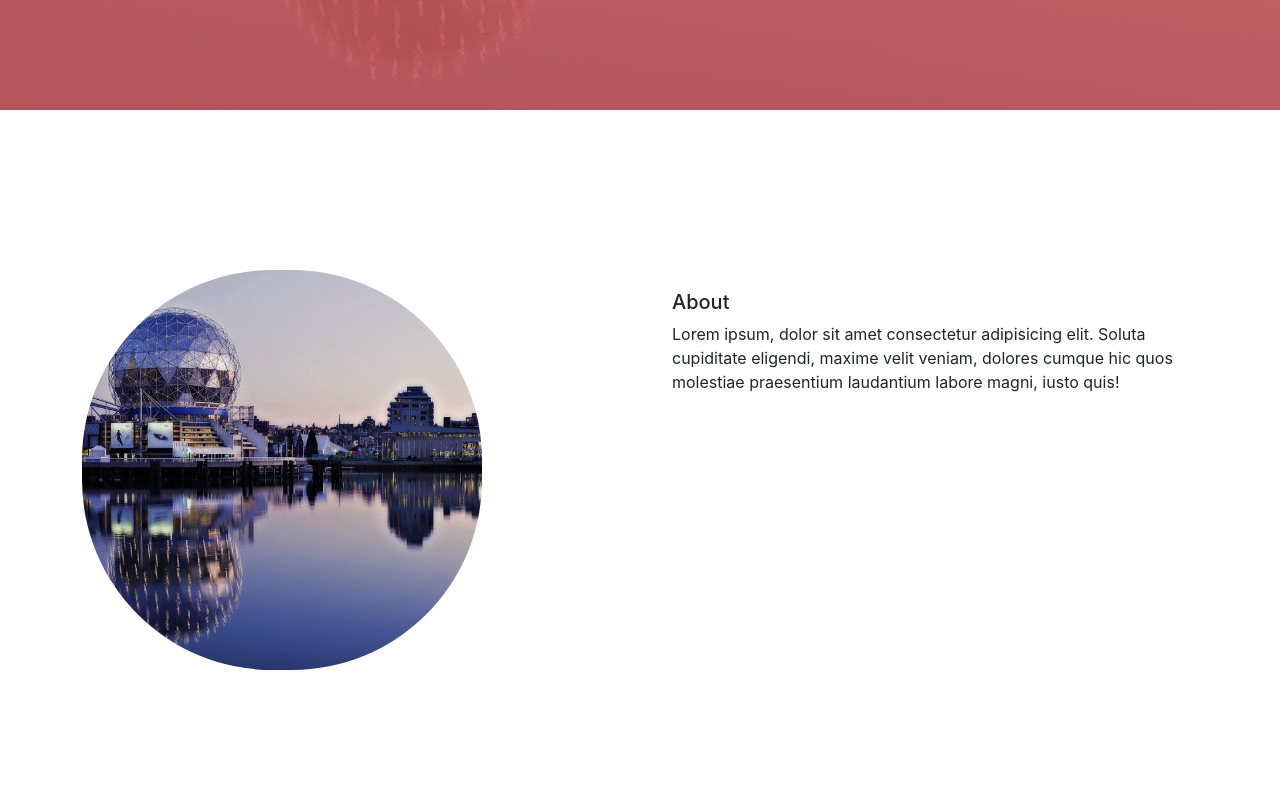
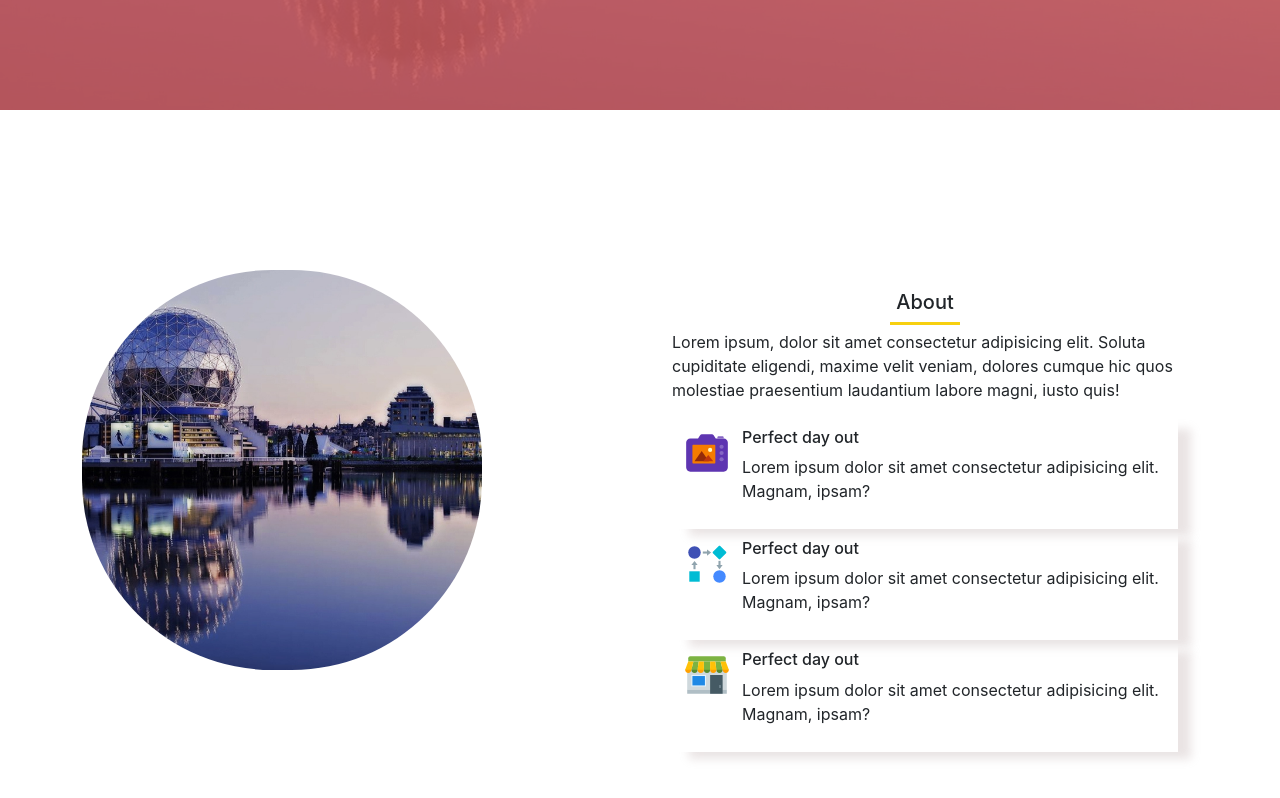
Before and after one commit to Rauf-pro/React-Company-Website, a React (Create React App) app: page / in a window 1280 px wide. Shown: the part 760-1558 px from the top of the page. Built offline with nearby package versions, Linux system fonts and the light colour scheme.

Commit message:
Created card-item and styled

```diff
--- a/package.json
+++ b/package.json
@@ -8,6 +8,7 @@
     "@testing-library/user-event": "^13.5.0",
     "react": "^18.2.0",
     "react-dom": "^18.2.0",
+    "react-icons": "^4.7.1",
     "react-scripts": "5.0.1",
     "typewriter-effect": "^2.19.0",
     "web-vitals": "^2.1.4"
--- a/src/About/About.js
+++ b/src/About/About.js
@@ -1,6 +1,7 @@
 import React from "react";
 import "./about.css";
 import about from "../../src/image/about.jpg";
+import { FcSlrBackSide, FcWorkflow, FcShop } from "react-icons/fc";
 
 const About = () => {
   return (
@@ -22,6 +23,54 @@ const About = () => {
               cupiditate eligendi, maxime velit veniam, dolores cumque hic quos
               molestiae praesentium laudantium labore magni, iusto quis!
             </p>
+            <div className="card-design">
+              <div className="about-list-item">
+                <div className="about-details-icon">
+                  <p>
+                    <FcSlrBackSide size={50} />
+                  </p>
+                </div>
+                <div>
+                  <h6>Perfect day out</h6>
+                  <p>
+                    Lorem ipsum dolor sit amet consectetur adipisicing elit.
+                    Magnam, ipsam?
+                  </p>
+                </div>
+              </div>
+            </div>
+            <div className="card-design">
+              <div className="about-list-item">
+                <div className="about-details-icon">
+                  <p>
+                    <FcWorkflow size={50} />
+                  </p>
+                </div>
+                <div>
+                  <h6>Perfect day out</h6>
+                  <p>
+                    Lorem ipsum dolor sit amet consectetur adipisicing elit.
+                    Magnam, ipsam?
+                  </p>
+                </div>
+              </div>
+            </div>
+            <div className="card-design">
+              <div className="about-list-item">
+                <div className="about-details-icon">
+                  <p>
+                    <FcShop size={50} />
+                  </p>
+                </div>
+                <div>
+                  <h6>Perfect day out</h6>
+                  <p>
+                    Lorem ipsum dolor sit amet consectetur adipisicing elit.
+                    Magnam, ipsam?
+                  </p>
+                </div>
+              </div>
+            </div>
           </div>
         </div>
       </div>
--- a/src/About/about.css
+++ b/src/About/about.css
@@ -11,3 +11,34 @@
     text-align: left;
     padding: 20px;
 }
+.about-title {
+    text-align: center;
+}
+.line {
+    display: block;
+    width: 70px;
+    height: 3px;
+    margin: 5px auto;
+    background-color: #f7d010;
+}
+.card-design {
+    box-shadow: 15px 9px 9px -2px rgba(230, 224, 224, 0.86);
+  -webkit-box-shadow: 15px 9px 9px -2px rgba(230, 224, 224, 0.86);
+  -moz-box-shadow: 15px 9px 9px -2px rgba(230, 224, 224, 0.86);
+  cursor: pointer;
+}
+.card-design:hover{
+    box-shadow: -6px 11px 5px -4px rgba(0, 0, 0, 0.42);
+    -webkit-box-shadow: -6px 11px 5px -4px rgba(0, 0, 0, 0.42);
+    -moz-box-shadow: -6px 11px 5px -4px rgba(0, 0, 0, 0.42);
+    transition-duration: 1s ;
+}
+.about-list-item {
+    display: flex;
+    padding: 10px;
+}
+
+.about-details-icon {
+    padding-right: 10px;
+    color: purple;
+}
```
Also changed, not shown: 1 other file (tests, documents, lock files or other folders).
